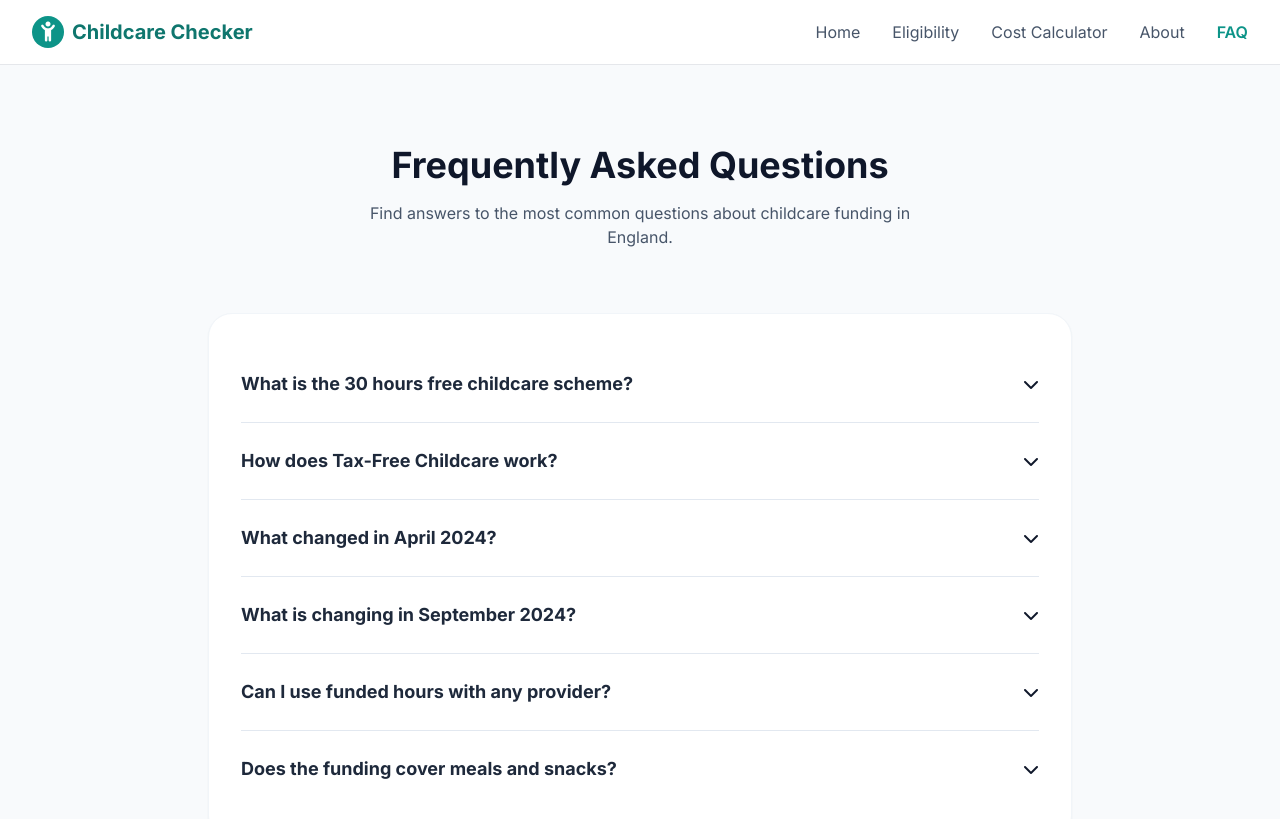
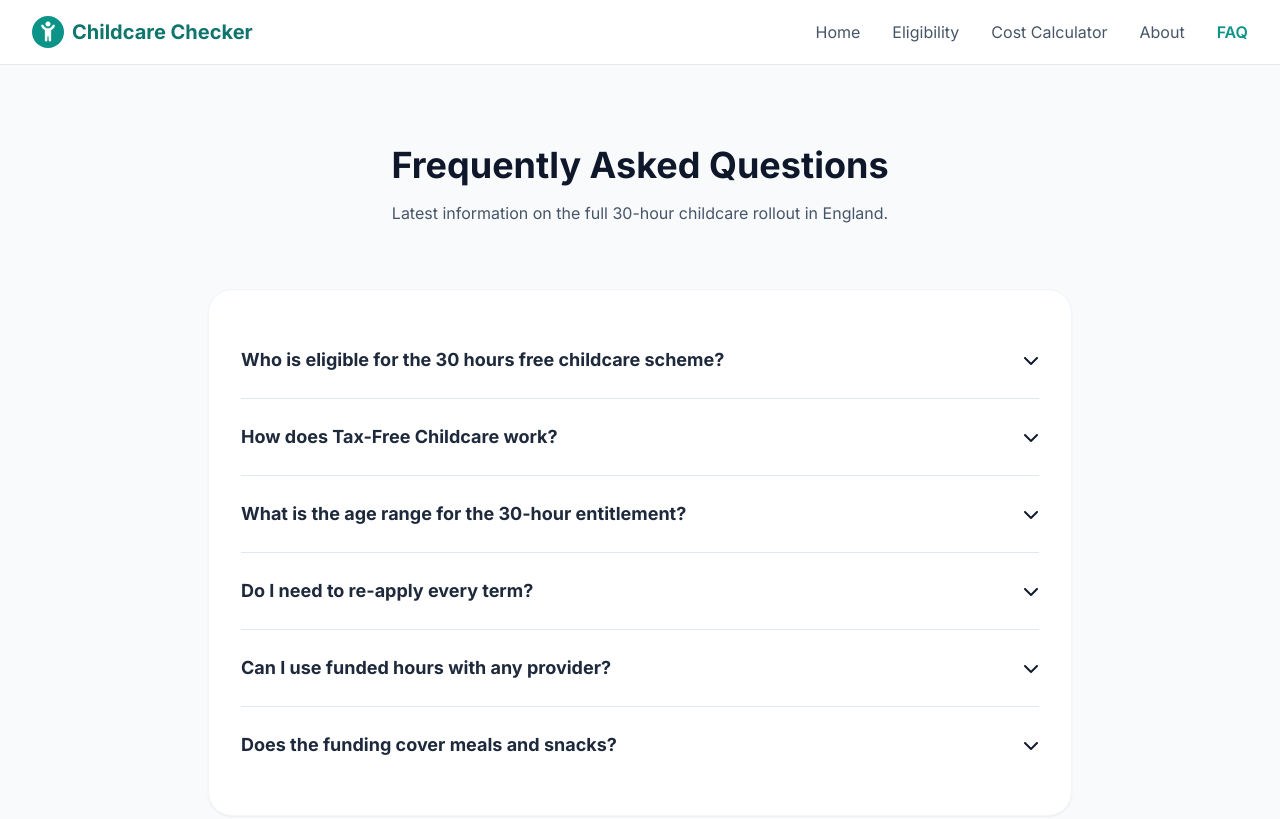
Before and after one commit to tramanpham161/vercel-2, a React (Vite) app: page /faq in a window 1280 px wide. Shown: the top 819 px of the page. Built offline with nearby package versions, Linux system fonts and the light colour scheme.

Commit message:
Update FAQ.tsx

```diff
--- a/pages/FAQ.tsx
+++ b/pages/FAQ.tsx
@@ -1,7 +1,6 @@
 
 import React, { useState } from 'react';
 
-// Use React.FC to ensure proper handling of reserved props like 'key' in TypeScript
 const FAQItem: React.FC<{ q: string; a: string }> = ({ q, a }) => {
   const [isOpen, setIsOpen] = useState(false);
   return (
@@ -23,28 +22,28 @@ const FAQItem: React.FC<{ q: string; a: string }> = ({ q, a }) => {
 const FAQ: React.FC = () => {
   const faqs = [
     {
-      q: "What is the 30 hours free childcare scheme?",
-      a: "Working parents of 3 and 4-year-olds in England may be entitled to 30 hours of free childcare per week for 38 weeks of the year (a total of 1,140 hours per year). To be eligible, both parents (or a lone parent) must usually earn at least £8,600 and less than £100,000 per year."
+      q: "Who is eligible for the 30 hours free childcare scheme?",
+      a: "Working parents of children aged 9 months up to 4 years in England are now eligible for 30 hours of funded childcare per week (for 38 weeks of the year). To qualify, both parents (or a single parent) must usually earn at least £8,600 and less than £100,000 per year."
     },
     {
       q: "How does Tax-Free Childcare work?",
-      a: "For every £8 you pay into an online childcare account, the government will pay in £2. You can get up to £2,000 per child per year (or £4,000 if your child is disabled). You can use this to pay for nurseries, childminders, and even some after-school clubs."
+      a: "For every £8 you pay into an online childcare account, the government will pay in £2. You can get up to £2,000 per child per year (or £4,000 if your child is disabled). This can be used alongside the 30-hour funded entitlement."
     },
     {
-      q: "What changed in April 2024?",
-      a: "From April 2024, eligible working parents of 2-year-olds can access 15 hours of free childcare. This is the first stage of the government's expansion of the childcare funding program."
+      q: "What is the age range for the 30-hour entitlement?",
+      a: "Following the full rollout in September 2025, the entitlement covers children from 9 months old until they reach school age."
     },
     {
-      q: "What is changing in September 2024?",
-      a: "From September 2024, the 15-hour entitlement will expand further to include eligible working parents of children from 9 months old."
+      q: "Do I need to re-apply every term?",
+      a: "You don't need to do a full application every term, but you MUST reconfirm your eligibility code every 3 months. You will receive an email or text reminder from HMRC to do this via your Childcare Service account."
     },
     {
       q: "Can I use funded hours with any provider?",
-      a: "No, you must use a 'registered' or 'approved' provider. Most nurseries, preschools, and registered childminders qualify, but you should always ask your provider if they accept government funding before signing a contract."
+      a: "You must use an Ofsted-registered provider that has signed up to the local authority's funding agreement. This includes most nurseries, childminders, and preschools."
     },
     {
       q: "Does the funding cover meals and snacks?",
-      a: "Usually, no. The funding covers the cost of childcare and education, but providers are allowed to charge 'consumable' fees for things like meals, nappies, and extra-curricular activities. Our calculator allows you to factor these in."
+      a: "Generally, no. The funding covers the core childcare and education. Providers are permitted to charge for meals, nappies, and extra-curricular activities (like music or languages). Our cost calculator helps you estimate these additional outgoings."
     }
   ];
 
@@ -52,7 +51,7 @@ const FAQ: React.FC = () => {
     <div className="max-w-4xl mx-auto px-4 py-20">
       <div className="text-center mb-16">
         <h1 className="text-4xl font-bold text-slate-900 mb-4">Frequently Asked Questions</h1>
-        <p className="text-slate-600 max-w-xl mx-auto">Find answers to the most common questions about childcare funding in England.</p>
+        <p className="text-slate-600 max-w-xl mx-auto">Latest information on the full 30-hour childcare rollout in England.</p>
       </div>
 
       <div className="bg-white rounded-3xl shadow-sm border border-slate-100 p-8">
@@ -62,13 +61,14 @@ const FAQ: React.FC = () => {
       </div>
 
       <div className="mt-20 text-center">
-        <p className="text-slate-500 mb-6 italic">Still have questions? Check the official GOV.UK guidance.</p>
+        <p className="text-slate-500 mb-6 italic">Looking for official GOV.UK guidance?</p>
         <a
           href="https://www.gov.uk/free-childcare-if-working"
           target="_blank"
+          rel="noopener noreferrer"
           className="inline-flex items-center gap-2 text-teal-600 font-bold hover:underline"
         >
-          View GOV.UK Childcare Pages <i className="fa-solid fa-external-link text-sm"></i>
+          Visit Childcare Choices <i className="fa-solid fa-external-link text-sm"></i>
         </a>
       </div>
     </div>
```
